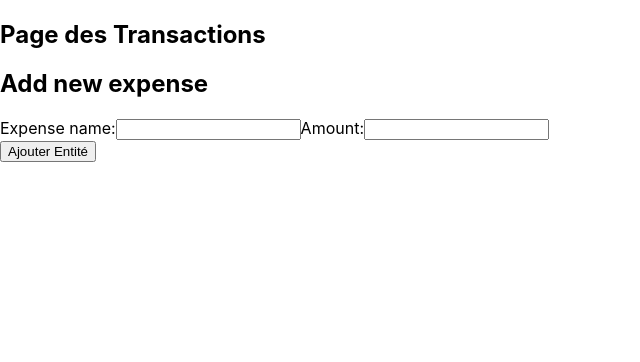
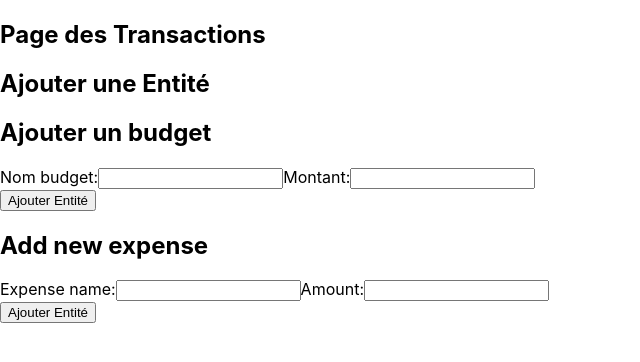
Before and after one commit to waruimoojin/Budgeting-app, a React (Create React App) app in the folder client/: page /transactions in a window 1280 px wide. Shown: the top 362 px of the page, without its empty margins (0-640 px from the left). Built offline with nearby package versions, Linux system fonts and the light colour scheme; no server answers.

Commit message:
Commit solved response error

```diff
--- a/client/src/components/AddTransactions.js
+++ b/client/src/components/AddTransactions.js
@@ -60,7 +60,6 @@ const App = () => {
           <input type="text" name="amount" onChange={handleInputChange} />
         </label>
 
-
       </div>
 
       <button onClick={ajouterEntite}>Ajouter Entité</button>
--- a/client/src/components/AddUser.js
+++ b/client/src/components/AddUser.js
@@ -13,7 +13,7 @@ const AddUser = () => {
   useEffect(() => {
     const fetchUsers = async () => {
       try {
-        const response = await axios.get('http://localhost:3000/users');
+         await axios.get('http://localhost:3000/users');
 
         // Handle data if needed
       } catch (error) {
--- a/client/src/pages/TransactionsPage.js
+++ b/client/src/pages/TransactionsPage.js
@@ -1,6 +1,6 @@
 // TransactionsPage.js
 import React from 'react';
-
+import AddBudget from '../components/AddBudget';
 import AddTransaction from '../components/AddTransactions';
 
 const TransactionsPage = () => {
@@ -8,7 +8,7 @@ const TransactionsPage = () => {
   return (
     <div>
       <h2>Page des Transactions</h2>
-
+      <AddBudget/>
       <AddTransaction />
     </div>
   );
```
